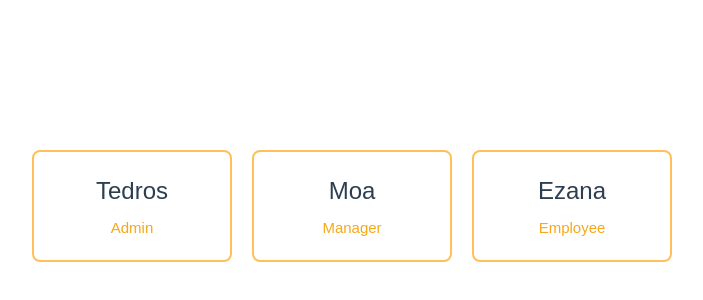
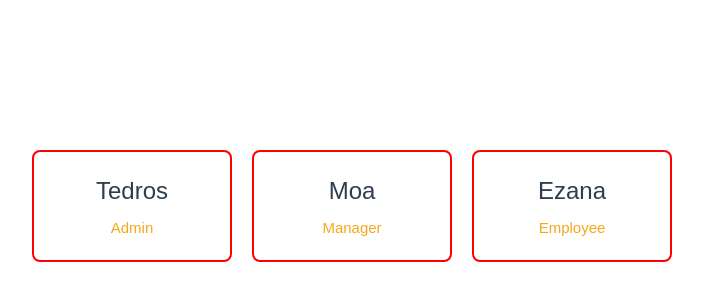
Before and after one commit to SeriousRasCode/spec-frontend-journey, a Vue app in the folder my-project/: page / in a window 1280 px wide. Shown: the part 194-494 px from the top of the page, without its empty margins (0-703 px from the left). Built offline with nearby package versions, Linux system fonts and the light colour scheme.

Commit message:
used ternary op to Add dynamic border color to UserCard based on online status

```diff
--- a/my-project/src/components/UserCard.vue
+++ b/my-project/src/components/UserCard.vue
@@ -1,5 +1,5 @@
 <template>
-  <div class="card">
+  <div class="card" :style="{ borderColor: status === 'online' ? 'green' : 'red' }">
     <h1>{{ name }}</h1>
     <p>{{ role }}</p>
   </div>
```
